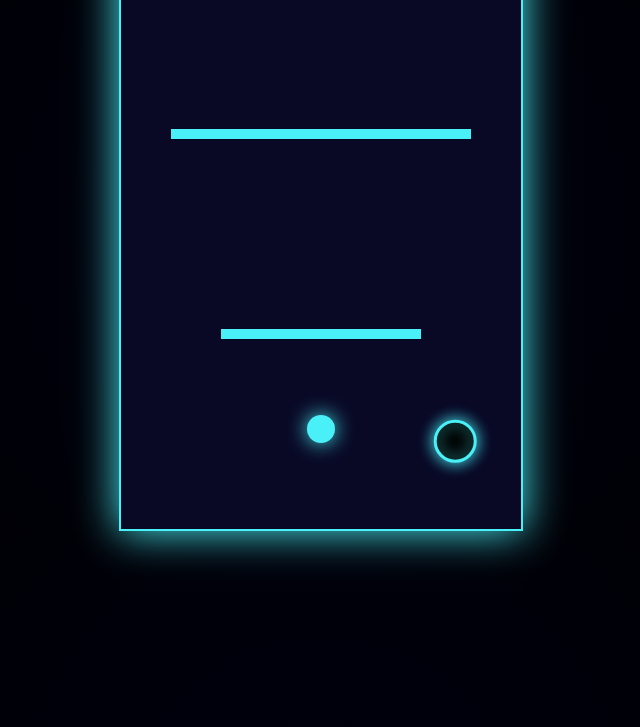
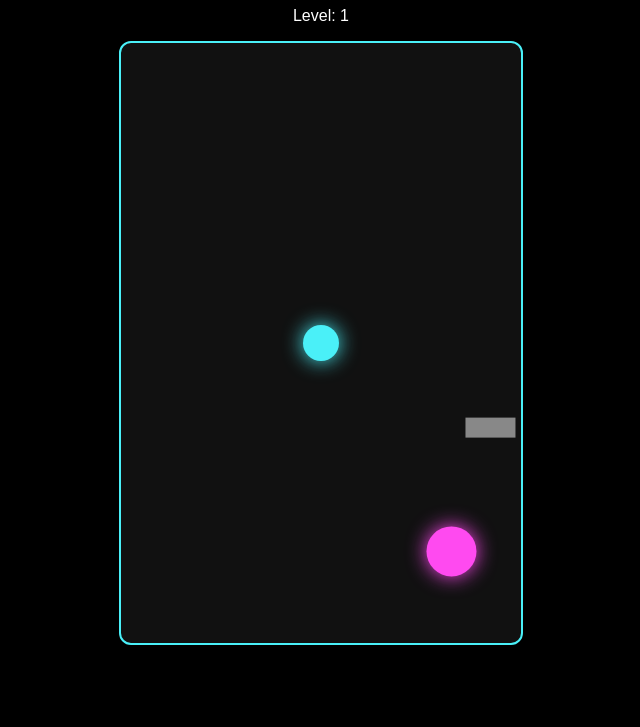
Before and after one commit to TiffyAI/Pat-Pat-Motion, a plain HTML site: page index.html in a window 1280 px wide. Shown: the part 73-800 px from the top of the page, without its empty margins (319-959 px from the left). Drawn offline with Linux system fonts and the light colour scheme.

Commit message:
Update index.html

```diff
--- a/index.html
+++ b/index.html
@@ -1,105 +1,90 @@
 <!DOCTYPE html>
-<html>
+<html lang="en">
 <head>
-<title>Pat-Pat Motion Game</title>
+<meta charset="UTF-8">
 <meta name="viewport" content="width=device-width, initial-scale=1.0">
+<title>TiffyAI Tilt Game</title>
 <style>
   body {
-    background: radial-gradient(circle, #000010, #000000);
+    background: black;
+    color: white;
+    font-family: Arial, sans-serif;
+    text-align: center;
     margin: 0;
-    overflow: hidden;
-    font-family: 'Orbitron', sans-serif;
-    color: #4af0f8;
-    text-align: center;
+    padding: 0;
   }
   canvas {
     display: block;
-    margin: auto;
-    background: rgba(10,10,40,0.95);
-    box-shadow: 0 0 40px #4af0f8;
+    margin: 0 auto;
+    background: #111;
     border: 2px solid #4af0f8;
-  }
-  #hud {
-    position: absolute;
-    top: 10px;
-    left: 50%;
-    transform: translateX(-50%);
-    text-shadow: 0 0 10px #4af0f8;
-    font-size: 18px;
+    border-radius: 12px;
   }
 </style>
 </head>
 <body>
 
-<div id="hud">Level: <span id="level">1</span></div>
+<h1>TiffyAI Tilt Game</h1>
+<p>Level: <span id="level">1</span></p>
 <canvas id="gameCanvas" width="400" height="600"></canvas>
+
+<audio id="scoreSound" src="Bubble.wav"></audio>
 
 <script>
 const canvas = document.getElementById('gameCanvas');
 const ctx = canvas.getContext('2d');
+const scoreSound = document.getElementById('scoreSound');
 
-// Bigger ball & hole
-let ball = { x: 200, y: 500, radius: 14, vx: 0, vy: 0 };
-let hole = { x: 100, y: 100, radius: 20 };
+let ball = { x: 200, y: 300, radius: 18, vx: 0, vy: 0 };
+let hole = { x: 100, y: 100, radius: 25 };
+let ax = 0, ay = 0;
 let level = 1;
-let walls = [
-  { type: "rect", x: 50, y: 200, w: 300, h: 10 },
-  { type: "rect", x: 100, y: 400, w: 200, h: 10 }
-];
-let ax = 0, ay = 0;
+let obstacles = [];
 
-// Sound effect
-let scoreSound = new Audio("Bubble.wav");
-
-if (window.DeviceMotionEvent) {
-  window.addEventListener('devicemotion', (e) => {
-    ax = e.accelerationIncludingGravity.x || 0;
-    ay = e.accelerationIncludingGravity.y || 0;
-  });
-} else {
-  alert("Motion control not supported");
+function resetHole() {
+  hole.x = Math.random() * (canvas.width - hole.radius*2) + hole.radius;
+  hole.y = Math.random() * (canvas.height - hole.radius*2) + hole.radius;
 }
 
-function resetHole() {
-  hole.x = Math.random() * (canvas.width - 40) + 20;
-  hole.y = Math.random() * (canvas.height - 40) + 20;
+function addObstacle() {
+  if (level % 3 === 0) {
+    obstacles.push({ type: 'triangle', x: Math.random() * 350, y: Math.random() * 550, size: 40 });
+  } else {
+    obstacles.push({ type: 'rect', x: Math.random() * 350, y: Math.random() * 550, width: 50, height: 20 });
+  }
 }
 
 function drawBall() {
   ctx.beginPath();
-  ctx.arc(ball.x, ball.y, ball.radius, 0, Math.PI*2);
+  ctx.arc(ball.x, ball.y, ball.radius, 0, Math.PI * 2);
   ctx.fillStyle = '#4af0f8';
+  ctx.shadowBlur = 20;
   ctx.shadowColor = '#4af0f8';
-  ctx.shadowBlur = 20;
   ctx.fill();
   ctx.closePath();
 }
 
 function drawHole() {
   ctx.beginPath();
-  ctx.arc(hole.x, hole.y, hole.radius, 0, Math.PI*2);
-  ctx.fillStyle = '#000';
-  ctx.strokeStyle = '#4af0f8';
-  ctx.lineWidth = 3;
-  ctx.shadowColor = '#4af0f8';
-  ctx.shadowBlur = 15;
+  ctx.arc(hole.x, hole.y, hole.radius, 0, Math.PI * 2);
+  ctx.fillStyle = '#ff4af0';
+  ctx.shadowBlur = 20;
+  ctx.shadowColor = '#ff4af0';
   ctx.fill();
-  ctx.stroke();
   ctx.closePath();
 }
 
-function drawWalls() {
+function drawObstacles() {
   ctx.shadowBlur = 0;
-  ctx.fillStyle = '#4af0f8';
-  ctx.strokeStyle = '#4af0f8';
-  walls.forEach(w => {
-    if (w.type === "rect") {
-      ctx.fillRect(w.x, w.y, w.w, w.h);
-    } else if (w.type === "triangle") {
+  ctx.fillStyle = '#888';
+  obstacles.forEach(obs => {
+    if (obs.type === 'rect') {
+      ctx.fillRect(obs.x, obs.y, obs.width, obs.height);
+    } else if (obs.type === 'triangle') {
       ctx.beginPath();
-      ctx.moveTo(w.x, w.y);
-      ctx.lineTo(w.x + w.size, w.y);
-      ctx.lineTo(w.x + w.size/2, w.y - w.size);
+      ctx.moveTo(obs.x, obs.y);
+      ctx.lineTo(obs.x + obs.size, obs.y);
+      ctx.lineTo(obs.x + obs.size/2, obs.y - obs.size);
       ctx.closePath();
       ctx.fill();
     }
@@ -107,42 +92,35 @@ function drawWalls() {
 }
 
 function checkCollision(nextX, nextY) {
-  for (let w of walls) {
-    if (w.type === "rect") {
-      if (nextX + ball.radius > w.x && nextX - ball.radius < w.x + w.w &&
-          nextY + ball.radius > w.y && nextY - ball.radius < w.y + w.h) {
-        return true;
-      }
-    } else if (w.type === "triangle") {
-      // Triangle collision (simple bounding box)
-      let minX = w.x;
-      let maxX = w.x + w.size;
-      let minY = w.y - w.size;
-      let maxY = w.y;
-      if (nextX + ball.radius > minX && nextX - ball.radius < maxX &&
-          nextY + ball.radius > minY && nextY - ball.radius < maxY) {
-        return true;
-      }
+  return obstacles.some(obs => {
+    if (obs.type === 'rect') {
+      return nextX + ball.radius > obs.x &&
+             nextX - ball.radius < obs.x + obs.width &&
+             nextY + ball.radius > obs.y &&
+             nextY - ball.radius < obs.y + obs.height;
+    } else if (obs.type === 'triangle') {
+      return nextX > obs.x &&
+             nextX < obs.x + obs.size &&
+             nextY < obs.y &&
+             nextY > obs.y - obs.size;
     }
-  }
-  return false;
+    return false;
+  });
 }
 
 function updateBall() {
-  // Left/right normal, up/down inverted
-  ball.vx += ax * 0.1;    // normal left/right
-  ball.vy -= ay * 0.1;    // inverted up/down
+  // Fully inverted controls
+  ball.vx -= ax * 0.1; // inverted left/right
+  ball.vy += ay * 0.1; // inverted up/down
 
   let nextX = ball.x + ball.vx;
   let nextY = ball.y + ball.vy;
 
-  // Wall boundaries
   if (nextX - ball.radius < 0) { nextX = ball.radius; ball.vx = 0; }
   if (nextX + ball.radius > canvas.width) { nextX = canvas.width - ball.radius; ball.vx = 0; }
   if (nextY - ball.radius < 0) { nextY = ball.radius; ball.vy = 0; }
   if (nextY + ball.radius > canvas.height) { nextY = canvas.height - ball.radius; ball.vy = 0; }
 
-  // Solid obstacle collision
   if (!checkCollision(nextX, nextY)) {
     ball.x = nextX;
     ball.y = nextY;
@@ -154,7 +132,6 @@ function updateBall() {
   ball.vx *= 0.98;
   ball.vy *= 0.98;
 
-  // Hole collision
   let dx = ball.x - hole.x;
   let dy = ball.y - hole.y;
   let dist = Math.sqrt(dx*dx + dy*dy);
@@ -167,24 +144,26 @@ function updateBall() {
   }
 }
 
-function addObstacle() {
-  if (level % 2 === 0) {
-    walls.push({ type: "triangle", x: Math.random()*300+20, y: Math.random()*500+50, size: 40 });
-  } else {
-    walls.push({ type: "rect", x: Math.random()*300+20, y: Math.random()*500+50, w: 100, h: 10 });
-  }
+function draw() {
+  ctx.clearRect(0, 0, canvas.width, canvas.height);
+  drawHole();
+  drawObstacles();
+  drawBall();
 }
 
 function gameLoop() {
-  ctx.clearRect(0, 0, canvas.width, canvas.height);
-  drawHole();
-  drawWalls();
-  drawBall();
   updateBall();
+  draw();
   requestAnimationFrame(gameLoop);
 }
 
+window.addEventListener('deviceorientation', function(e) {
+  ax = e.gamma || 0;
+  ay = e.beta || 0;
+});
+
 resetHole();
+addObstacle();
 gameLoop();
 </script>
 
```
